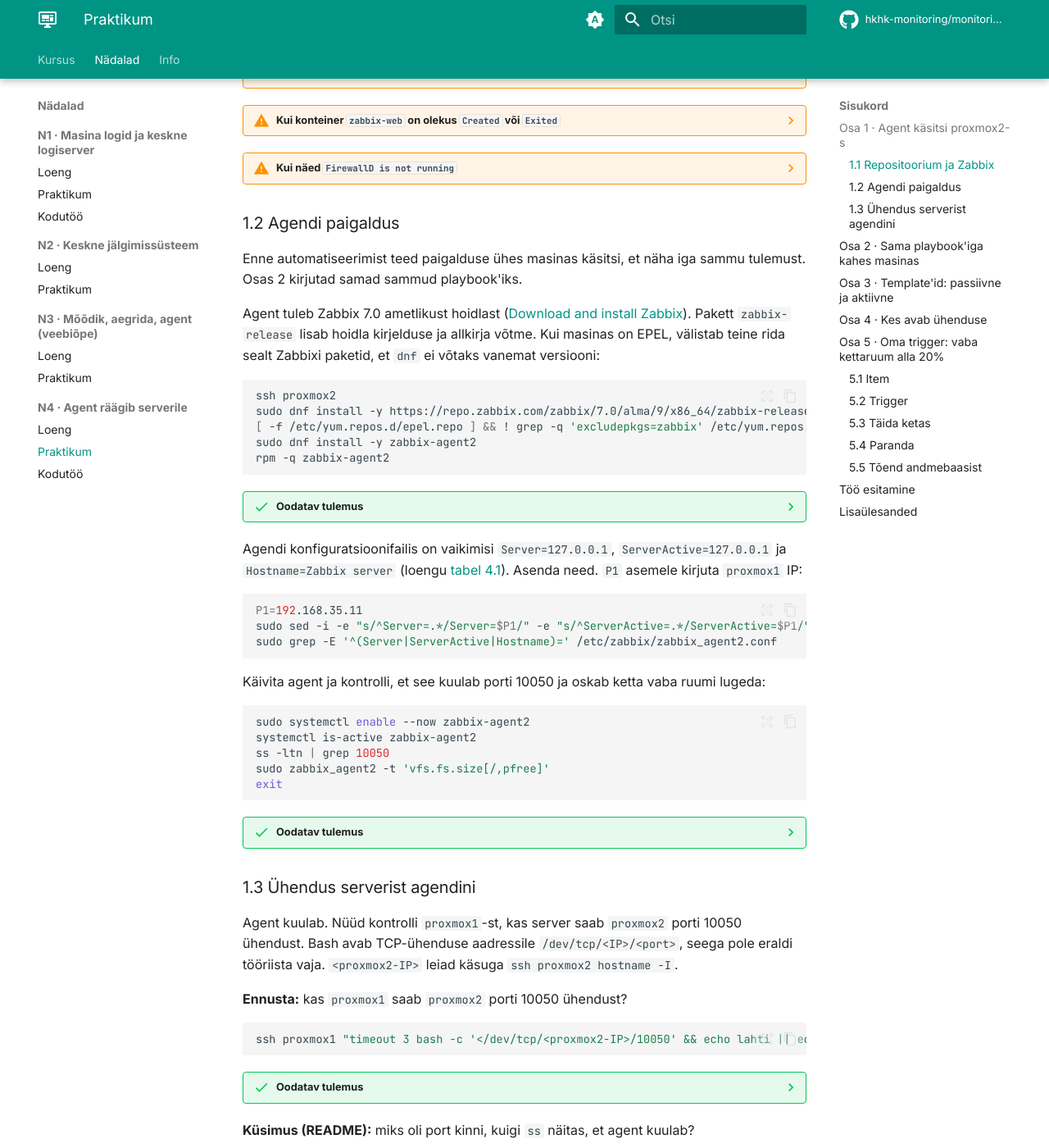
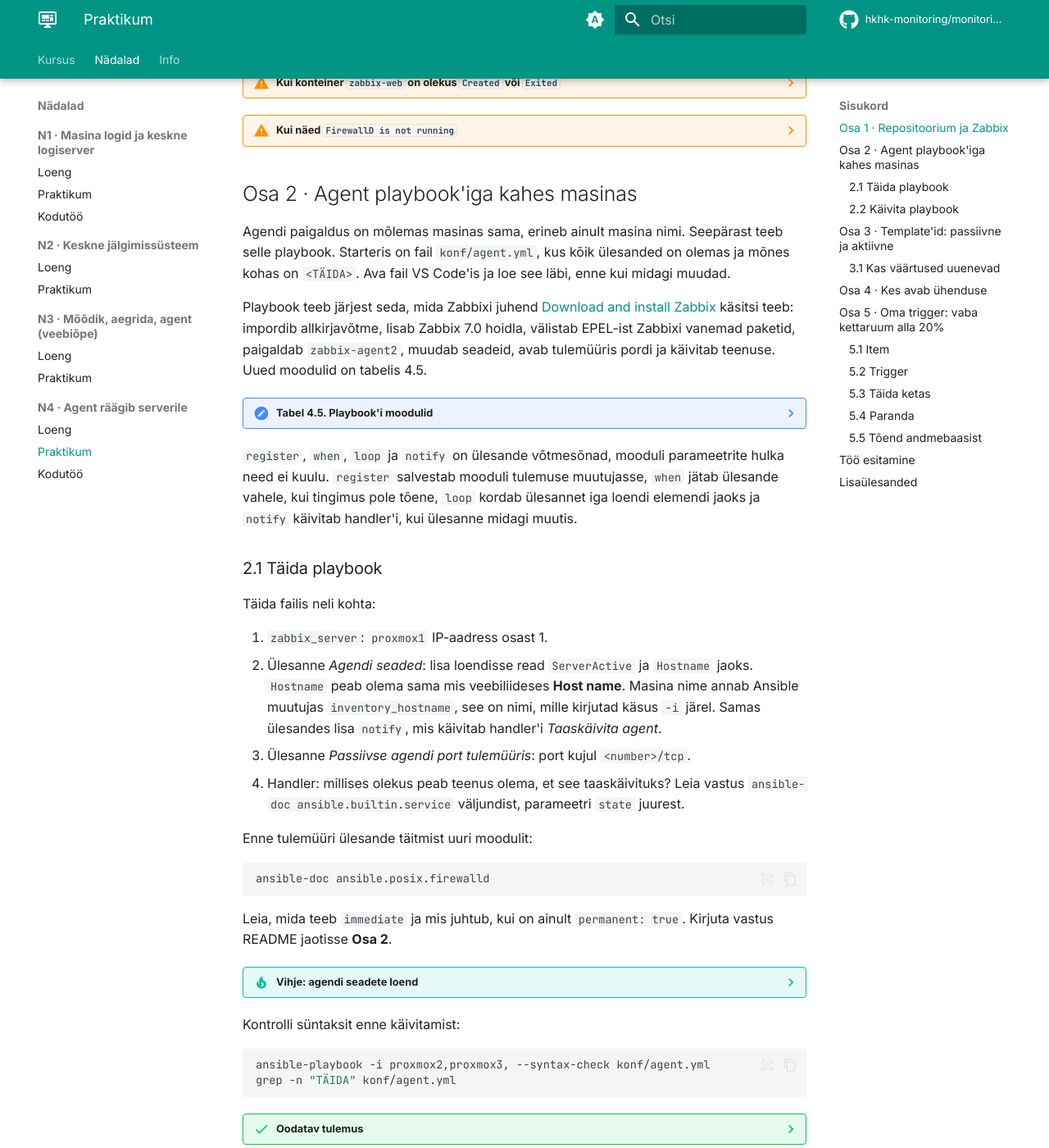
Before and after one commit to hkhk-monitoring/monitoring, an MkDocs documentation site: the page built from docs/week04/lab.md, in a window 1280 px wide and 1400 px high, scrolled down 1348 px. Shown: the whole window at 82% size. Built offline with MkDocs 1.6.1 and Material for MkDocs 9.7.7, drawn with Linux system fonts in a browser that asks for light colours; comment, search, counter and statistics services are not loaded; some of the changed text lies outside the part shown.

Commit message:
N4 loeng ja praktikum koos joonistega

````diff
--- a/docs/week04/lab.md
+++ b/docs/week04/lab.md
@@ -7,29 +7,26 @@
 
 # Praktikum: agent räägib serverile
 
-Täna paigaldad Zabbix agent 2 kõigepealt käsitsi `proxmox2`-sse ja seejärel Ansible'i playbook'iga mõlemasse jälgitavasse masinasse, seod hostid template'iga ja kirjutad trigger'i, mis teeb probleemi, kui vaba kettaruumi on alla 20%.
+Täna paigaldad Zabbix agent 2 Ansible'i playbook'iga mõlemasse jälgitavasse masinasse, seod hostid valmis template'iga, kontrollid, et mõõteväärtused uuenevad, ja teed oma trigger'i, mis annab probleemi, kui vaba kettaruumi on alla 20%.
 
 **Edenemine:** laboritahvel <http://192.168.125.187:8092/> (VPN-iga).
 
 ??? abstract "Õpiväljundid"
     Pärast loengut ja praktikumi oskad:
 
-    1. paigaldada Zabbix agent 2 ametlikust hoidlast ja seadistada `Server`, `ServerActive` ja `Hostname`;
-    2. kirjutada playbook'i, mis paigaldab agendi mitmesse masinasse ja annab teisel käivitusel `changed=0`;
-    3. siduda hosti passiivse või aktiivse agendi template'iga ja näidata, kumb vajab avatud porti 10050;
-    4. luua item'i ja trigger'i, mis teeb probleemi, kui vaba kettaruumi on alla 20%;
-    5. tekitada probleemi ja näidata andmebaasist, et see tekkis ja lahenes.
+    1. paigaldada ja seadistada Zabbix agent 2 Ansible'i playbook'iga mitmes masinas;
+    2. eristada passiivseid ja aktiivseid kontrolle ühenduse algataja järgi;
+    3. siduda hostid sobivate template'itega ja kontrollida mõõteväärtuste uuenemist;
+    4. luua oma trigger'i ning tõendada probleemi tekkimist ja lahenemist.
 
 <figure markdown="span">
   ![proxmox1-s Zabbix server ja veebiliides; server küsib proxmox2 agendilt porti 10050, proxmox3 agent saadab ise serveri porti 10051; sinu arvuti paigaldab agendid Ansible'iga](../images/n04_agent_praktikum.svg)
-  <figcaption>Joonis 4.2. Praktikumi ülesehitus. `proxmox2` on passiivne ja `proxmox3` aktiivne agent (Talvik, 2026).</figcaption>
+  <figcaption>Joonis 4.4. Praktikumi ülesehitus. `proxmox2` on passiivne ja `proxmox3` aktiivne agent (Talvik, 2026).</figcaption>
 </figure>
 
 Rida **Ennusta** tähendab, et enne käsku mõtled läbi, mis juhtub. Vastus on kokkuvolditud plokis.
 
-## Osa 1 · Agent käsitsi proxmox2-s
-
-### 1.1 Repositoorium ja Zabbix
+## Osa 1 · Repositoorium ja Zabbix
 
 Ava Classroom 50 link ([Praktikum 4 - Agent räägib serverile](https://classroom50.org/hkhk-monitoring/it24-monitooring/assignments)) ja klooni oma repositoorium:
 
@@ -45,9 +42,9 @@
     README.md  konf  logid  zabbix
     ```
 
-    `README.md`-sse kirjutad vastused, pealkirjad on juba olemas. Playbook läheb kausta `konf/`, tõendid kausta `logid/`. Kaustas `zabbix/` on Zabbixi Compose'i fail neile, kellel Zabbix veel puudub.
+    `README.md`-sse kirjutad vastused, pealkirjad on juba olemas. Kaustas `konf/` on poolik playbook `agent.yml`, tõendid lähevad kausta `logid/`. Kaustas `zabbix/` on Zabbixi Compose'i fail neile, kellel Zabbix veel puudub.
 
-Agent saadab andmed Zabbixi serverile. Seepärast peab Zabbix `proxmox1`-s töötama ja seal peavad olema hostid `proxmox2` ja `proxmox3`. Kontrolli seda ja jälgitavate masinate tulemüüri, sest osa 1 katse sõltub sellest:
+Agent saadab andmed Zabbixi serverile. Seepärast peab Zabbix `proxmox1`-s töötama ja seal peavad olema hostid `proxmox2` ja `proxmox3`. Kontrolli seda ja jälgitavate masinate tulemüüri, sest osade 2 ja 4 katsed sõltuvad sellest:
 
 ```bash
 ssh proxmox1 "cd ~/zabbix && docker compose start && docker compose ps"
@@ -58,7 +55,7 @@
 
 ??? success "Oodatav tulemus"
 
-    Kolm konteinerit olekus `Up`, siis `proxmox1` IP-aadress (näiteks `192.168.35.11`) ja kaks korda `running`. IP-aadress läheb agendi seadetesse. Veebiliides on aadressil `http://<proxmox1-IP>:8080` ja seal on hostid `proxmox2` ja `proxmox3` template'iga *ICMP Ping*.
+    Kolm konteinerit olekus `Up`, siis `proxmox1` IP-aadress (näiteks `192.168.35.11`) ja kaks korda `running`. IP-aadress läheb playbook'i muutujasse `zabbix_server`. Veebiliides on aadressil `http://<proxmox1-IP>:8080` ja seal on hostid `proxmox2` ja `proxmox3` template'iga *ICMP Ping*.
 
 ??? warning "Kui näed `No such file or directory` või `no configuration file provided`"
     Sul ei ole `proxmox1`-s Zabbixit. Käivita see starteri failiga oma arvutist, repositooriumi kaustas:
@@ -79,180 +76,86 @@
 ??? warning "Kui näed `FirewallD is not running`"
     Masinas pole tulemüür sees. Käivita see: `sudo systemctl enable --now firewalld`. SSH on vaikimisi lubatud.
 
-### 1.2 Agendi paigaldus
+## Osa 2 · Agent playbook'iga kahes masinas
 
-Enne automatiseerimist teed paigalduse ühes masinas käsitsi, et näha iga sammu tulemust. Osas 2 kirjutad samad sammud playbook'iks.
+Agendi paigaldus on mõlemas masinas sama, erineb ainult masina nimi. Seepärast teeb selle playbook. Starteris on fail `konf/agent.yml`, kus kõik ülesanded on olemas ja mõnes kohas on `<TÄIDA>`. Ava fail VS Code'is ja loe see läbi, enne kui midagi muudad.
 
-Agent tuleb Zabbix 7.0 ametlikust hoidlast ([Download and install Zabbix](https://www.zabbix.com/download?zabbix=7.0&os_distribution=alma_linux&os_version=9&components=agent_2&db=&ws=)). Pakett `zabbix-release` lisab hoidla kirjelduse ja allkirja võtme. Kui masinas on EPEL, välistab teine rida sealt Zabbixi paketid, et `dnf` ei võtaks vanemat versiooni:
-
-```bash
-ssh proxmox2
-sudo dnf install -y https://repo.zabbix.com/zabbix/7.0/alma/9/x86_64/zabbix-release-latest-7.0.el9.noarch.rpm
-[ -f /etc/yum.repos.d/epel.repo ] && ! grep -q 'excludepkgs=zabbix' /etc/yum.repos.d/epel.repo && sudo sed -i '/^\[epel\]/a excludepkgs=zabbix*' /etc/yum.repos.d/epel.repo
-sudo dnf install -y zabbix-agent2
-rpm -q zabbix-agent2
-```
-
-??? success "Oodatav tulemus"
-
-    `zabbix-agent2-7.0.32-release1.el9.x86_64` (või uuem 7.0). Kui versioon algab `6.`, tuli pakett EPEL-ist: kontrolli `grep excludepkgs /etc/yum.repos.d/epel.repo` ja paigalda uuesti.
-
-Agendi konfiguratsioonifailis on vaikimisi `Server=127.0.0.1`, `ServerActive=127.0.0.1` ja `Hostname=Zabbix server` (loengu [tabel 4.1](lecture.md#2-agendi-paigaldus-ja-kolm-seadet)). Asenda need. `P1` asemele kirjuta `proxmox1` IP:
-
-```bash
-P1=192.168.35.11
-sudo sed -i -e "s/^Server=.*/Server=$P1/" -e "s/^ServerActive=.*/ServerActive=$P1/" -e "s/^Hostname=.*/Hostname=proxmox2/" /etc/zabbix/zabbix_agent2.conf
-sudo grep -E '^(Server|ServerActive|Hostname)=' /etc/zabbix/zabbix_agent2.conf
-```
-
-Käivita agent ja kontrolli, et see kuulab porti 10050 ja oskab ketta vaba ruumi lugeda:
-
-```bash
-sudo systemctl enable --now zabbix-agent2
-systemctl is-active zabbix-agent2
-ss -ltn | grep 10050
-sudo zabbix_agent2 -t 'vfs.fs.size[/,pfree]'
-exit
-```
-
-??? success "Oodatav tulemus"
-
-    `active`, rida `LISTEN ... 0.0.0.0:10050` (või `*:10050`) ja võti koos väärtusega, näiteks `vfs.fs.size[/,pfree]  [s|71.42]`. See on juurfailisüsteemi vaba ruum protsentides. Kirjuta see README-sse, osas 5 läheb seda vaja.
-
-### 1.3 Ühendus serverist agendini
-
-Agent kuulab. Nüüd kontrolli `proxmox1`-st, kas server saab `proxmox2` porti 10050 ühendust. Bash avab TCP-ühenduse aadressile `/dev/tcp/<IP>/<port>`, seega pole eraldi tööriista vaja. `<proxmox2-IP>` leiad käsuga `ssh proxmox2 hostname -I`.
-
-**Ennusta:** kas `proxmox1` saab `proxmox2` porti 10050 ühendust?
-
-```bash
-ssh proxmox1 "timeout 3 bash -c '</dev/tcp/<proxmox2-IP>/10050' && echo lahti || echo kinni"
-```
-
-??? success "Oodatav tulemus"
-
-    `kinni` ja võib-olla `No route to host`. Agent kuulab, aga `proxmox2` tulemüür ei lase ühendust temani. Ava port:
-
-    ```bash
-    ssh proxmox2 "sudo firewall-cmd --permanent --add-port=10050/tcp && sudo firewall-cmd --reload"
-    ```
-
-    Korda kontrolli: nüüd on vastus `lahti`.
-
-**Küsimus (README):** miks oli port kinni, kuigi `ss` näitas, et agent kuulab?
-
-Veebiliideses on `proxmox2` juures ZBX endiselt hall. Hostil on ainult template *ICMP Ping* ja selles pole ühtegi agendi item'it, seega server ei küsi agendilt veel midagi. See muutub osas 3.
-
-## Osa 2 · Sama playbook'iga kahes masinas
-
-`proxmox3` vajab samu samme, ainult `Hostname` on teine. Käsitsi kordamise asemel kirjutad need playbook'iks. Playbook kirjeldab soovitud olekut kõigi masinate jaoks ja `Hostname` tuleb masinate loendist (`-i`) muutujaga `inventory_hostname`.
-
-**Nõuded (`konf/agent.yml`):**
-
-- impordib Zabbixi allkirja võtme `https://repo.zabbix.com/RPM-GPG-KEY-ZABBIX-B5333005` ja paigaldab hoidla paketi (sama URL mis osas 1);
-- kui `/etc/yum.repos.d/epel.repo` on olemas, lisab sinna rea `excludepkgs=zabbix*`;
-- paigaldab `zabbix-agent2`;
-- paneb failis `/etc/zabbix/zabbix_agent2.conf` paika `Server`, `ServerActive` ja `Hostname` ning taaskäivitab agendi **ainult siis, kui fail muutus** (handler);
-- avab tulemüüris pordi `10050/tcp` nii, et see jääb alles ka pärast taaskäivitust;
-- agent töötab ja käivitub koos masinaga;
-- teine käivitus annab `changed=0`.
-
-Uued moodulid on tabelis 4.5.
+Playbook teeb järjest seda, mida Zabbixi juhend [Download and install Zabbix](https://www.zabbix.com/download?zabbix=7.0&os_distribution=alma_linux&os_version=9&components=agent_2&db=&ws=) käsitsi teeb: impordib allkirjavõtme, lisab Zabbix 7.0 hoidla, välistab EPEL-ist Zabbixi vanemad paketid, paigaldab `zabbix-agent2`, muudab seadeid, avab tulemüüris pordi ja käivitab teenuse. Uued moodulid on tabelis 4.5.
 
 ??? note "Tabel 4.5. Playbook'i moodulid"
     | Moodul | Mida teeb | Parameetrid selles playbook'is |
     |---|---|---|
-    | [`ansible.builtin.rpm_key`](https://docs.ansible.com/ansible/latest/collections/ansible/builtin/rpm_key_module.html) | impordib paketihalduri allkirja võtme | `key`, `state` |
+    | [`ansible.builtin.rpm_key`](https://docs.ansible.com/ansible/latest/collections/ansible/builtin/rpm_key_module.html) | impordib paketihalduri allkirjavõtme | `key`, `state` |
     | [`ansible.builtin.dnf`](https://docs.ansible.com/ansible/latest/collections/ansible/builtin/dnf_module.html) | paigaldab paketi nimest või URL-ist | `name`, `state` |
     | [`ansible.builtin.stat`](https://docs.ansible.com/ansible/latest/collections/ansible/builtin/stat_module.html) | uurib, kas fail on olemas, midagi ei muuda | `path` |
     | [`ansible.builtin.lineinfile`](https://docs.ansible.com/ansible/latest/collections/ansible/builtin/lineinfile_module.html) | tagab, et failis on üks kindel rida | `path`, `regexp`, `line`, `insertafter` |
     | [`ansible.posix.firewalld`](https://docs.ansible.com/ansible/latest/collections/ansible/posix/firewalld_module.html) | avab või sulgeb pordi firewalld-s | `port`, `permanent`, `immediate`, `state` |
     | [`ansible.builtin.service`](https://docs.ansible.com/ansible/latest/collections/ansible/builtin/service_module.html) | käivitab teenuse ja lisab selle käivitusse | `name`, `state`, `enabled` |
 
+`register`, `when`, `loop` ja `notify` on ülesande võtmesõnad, mooduli parameetrite hulka need ei kuulu. `register` salvestab mooduli tulemuse muutujasse, `when` jätab ülesande vahele, kui tingimus pole tõene, `loop` kordab ülesannet iga loendi elemendi jaoks ja `notify` käivitab handler'i, kui ülesanne midagi muutis.
 
-`register`, `when`, `loop` ja `notify` on ülesande võtmesõnad, mooduli parameetrite hulka need ei kuulu. `register` salvestab mooduli tulemuse muutujasse, `when` jätab ülesande vahele, kui tingimus pole tõene, ja `loop` kordab ülesannet iga loendi elemendi jaoks.
+### 2.1 Täida playbook
 
-Enne kirjutamist uuri tulemüüri moodulit:
+Täida failis neli kohta:
+
+1. `zabbix_server`: `proxmox1` IP-aadress osast 1.
+2. Ülesanne *Agendi seaded*: lisa loendisse read `ServerActive` ja `Hostname` jaoks. `Hostname` peab olema sama mis veebiliideses **Host name**. Masina nime annab Ansible muutujas `inventory_hostname`, see on nimi, mille kirjutad käsus `-i` järel. Samas ülesandes lisa `notify`, mis käivitab handler'i *Taaskäivita agent*.
+3. Ülesanne *Passiivse agendi port tulemüüris*: port kujul `<number>/tcp`.
+4. Handler: millises olekus peab teenus olema, et see taaskäivituks? Leia vastus `ansible-doc ansible.builtin.service` väljundist, parameetri `state` juurest.
+
+Enne tulemüüri ülesande täitmist uuri moodulit:
 
 ```bash
 ansible-doc ansible.posix.firewalld
 ```
 
-Leia, mida teeb `immediate` ja mis juhtub, kui paned ainult `permanent: true`. Kirjuta vastus README-sse.
+Leia, mida teeb `immediate` ja mis juhtub, kui on ainult `permanent: true`. Kirjuta vastus README jaotisse **Osa 2**.
 
-??? tip "Vihje: playbook'i ülesehitus"
-
+??? tip "Vihje: agendi seadete loend"
     ```yaml
-    - name: Zabbix agent 2 jälgitavatesse masinatesse
-      hosts: all
-      become: true
-      vars:
-        zabbix_server: 192.168.35.11        # proxmox1 IP
-      tasks:
-        - name: Zabbixi pakettide allkirja võti
-          ansible.builtin.rpm_key:
-            key: https://repo.zabbix.com/RPM-GPG-KEY-ZABBIX-B5333005
-            state: present
-
-        - name: Zabbix 7.0 repositoorium
-          ansible.builtin.dnf:
-            name: https://repo.zabbix.com/zabbix/7.0/alma/9/x86_64/zabbix-release-latest-7.0.el9.noarch.rpm
-            state: present
-
-        - name: Kas EPEL on olemas
-          ansible.builtin.stat:
-            path: /etc/yum.repos.d/epel.repo
-          register: epel
-
-        - name: EPEL ei paku Zabbixi pakette
-          ansible.builtin.lineinfile:
-            path: /etc/yum.repos.d/epel.repo
-            insertafter: '^\[epel\]'
-            line: excludepkgs=zabbix*
-          when: epel.stat.exists
-
-        # ... pakett zabbix-agent2
-
-        - name: Agendi seaded
-          ansible.builtin.lineinfile:
-            path: /etc/zabbix/zabbix_agent2.conf
-            regexp: "^{{ item.key }}="
-            line: "{{ item.key }}={{ item.value }}"
           loop:
             - { key: Server, value: "{{ zabbix_server }}" }
-            # ... ServerActive ja Hostname
+            - { key: ServerActive, value: "{{ zabbix_server }}" }
+            - { key: Hostname, value: "{{ inventory_hostname }}" }
           notify: Taaskäivita agent
-
-        # ... port 10050/tcp tulemüüris (tabel 4.5)
-        # ... teenus zabbix-agent2 töötab ja käivitub koos masinaga
-
-      handlers:
-        - name: Taaskäivita agent
-          ansible.builtin.service:
-            name: zabbix-agent2
-            state: restarted
     ```
     `regexp: "^Server="` ei leia rida `ServerActive=`, sest pärast sõna `Server` peab kohe tulema `=`.
 
-**Ennusta:** `proxmox2` on osa 1 järel juba soovitud olekus, `proxmox3`-s pole midagi tehtud. Mida näitab `PLAY RECAP` kummagi kohta?
+Kontrolli süntaksit enne käivitamist:
+
+```bash
+ansible-playbook -i proxmox2,proxmox3, --syntax-check konf/agent.yml
+grep -n "TÄIDA" konf/agent.yml
+```
+
+??? success "Oodatav tulemus"
+    Esimene käsk väljastab `playbook: konf/agent.yml`. `grep` ei leia midagi: kõik kohad on täidetud.
+
+### 2.2 Käivita playbook
+
+**Ennusta:** kumbki masin on täiesti uus. Kas `PLAY RECAP` näitab mõlema kohta sama `changed` arvu? Kas handler käivitub?
 
 ```bash
 ansible-playbook -i proxmox2,proxmox3, konf/agent.yml
 ```
 
 ??? success "Oodatav tulemus"
+    Mõlemas masinas on enamik ülesandeid `changed` ja lõpus käivitus handler *Taaskäivita agent*, sest seadete fail muutus. `failed=0`. Kui ühes masinas on EPEL ja teises mitte, erineb `changed` arv ühe võrra.
 
-    `proxmox2`: `changed=0` (või `1`, kui osas 1 jäi EPEL-i rida lisamata). `proxmox3`: enamik ülesandeid on `changed`, sest need tehti esimest korda, ja lõpus taaskäivitas handler agendi. Mõlemal `failed=0`.
+??? warning "Kui näed `Failed to validate GPG signature for zabbix-release`"
+    Ansible kontrollib ka URL-ist paigaldatava paketi allkirja. Ülesanne `rpm_key` peab olema enne hoidla paketi ülesannet.
 
-Käivita playbook teist korda ja salvesta väljund. Teine käivitus näitab, et playbook ei muuda masinaid, mis on juba soovitud olekus:
+??? warning "Kui agendi versioon algab `6.`"
+    Pakett tuli EPEL-ist. Kontrolli `ssh proxmox2 "grep excludepkgs /etc/yum.repos.d/epel.repo"`: rida peab olema sektsioonis `[epel]`.
+
+**Ennusta:** mida näitab `PLAY RECAP` teisel käivitusel? Kas handler käivitub uuesti?
 
 ```bash
 ansible-playbook -i proxmox2,proxmox3, konf/agent.yml | tee logid/a2-teine-kaivitus.txt
 ```
 
 ??? success "Oodatav tulemus"
-
-    `PLAY RECAP` all kaks rida, mõlemas `changed=0` ja `failed=0`. Kui kuskil on `changed=1`, vaata, mis ülesanne muutis midagi ka teisel korral, ja paranda see.
+    `PLAY RECAP` all kaks rida, mõlemas `changed=0` ja `failed=0`. Handler ei käivitunud, sest seadete fail ei muutunud. Kui kuskil on `changed=1`, vaata, mis ülesanne muutis midagi ka teisel korral, ja paranda see.
 
 Salvesta mõlema masina agendi olek tõendiks:
 
@@ -265,13 +168,18 @@
 ```
 
 ??? success "Oodatav tulemus"
+    Kummagi masina kohta `active`, pordi 10050 rida ja kolm seadet. `Hostname` on `proxmox2` ja `proxmox3`, `Server` ja `ServerActive` on `proxmox1` IP-aadress.
 
-    Kummagi masina kohta `active`, pordi 10050 rida ja kolm seadet. `Hostname` on `proxmox2` ja `proxmox3`, `Server` ja `ServerActive` on `proxmox1` IP.
+Kontrolli `proxmox1`-st, kas server saab `proxmox2` agendiga ühendust. Bash avab TCP-ühenduse aadressile `/dev/tcp/<IP>/<port>`, eraldi tööriista pole vaja. `<proxmox2-IP>` leiad käsuga `ssh proxmox2 hostname -I`.
 
-??? warning "Kui näed `Failed to validate GPG signature for zabbix-release`"
-    Ansible kontrollib ka URL-ist paigaldatava paketi allkirja. Ülesanne `rpm_key` peab olema enne hoidla paketi ülesannet.
+```bash
+ssh proxmox1 "timeout 3 bash -c '</dev/tcp/<proxmox2-IP>/10050' && echo lahti || echo kinni"
+```
 
-**Küsimus (README):** miks oli esimesel käivitusel `proxmox2` ja `proxmox3` `changed` arv erinev?
+??? success "Oodatav tulemus"
+    `lahti`. Agent kuulab ja tulemüür laseb ühenduse läbi.
+
+**Küsimus (README):** mis juhtuks, kui playbook'is poleks tulemüüri ülesannet? Kumma hosti andmed jääksid tulemata?
 
 ## Osa 3 · Template'id: passiivne ja aktiivne
 
@@ -298,6 +206,26 @@
     Otsi agendi logist sõna `not found`. Kui server ei leidnud hosti, ei klapi agendi `Hostname` veebiliidese väljaga **Host name** (ka suur- ja väiketäht loevad). Kui logis on `cannot connect`, kontrolli `proxmox3`-st: `timeout 3 bash -c '</dev/tcp/<proxmox1-IP>/10051' && echo lahti` ja `proxmox1`-s `docker compose ps`.
 
 **Küsimus (README):** mis on veerus **Type** `proxmox2` ja `proxmox3` item'ite erinevus ja mida see tähendab selle kohta, kes ühenduse avab?
+
+### 3.1 Kas väärtused uuenevad
+
+Template annab kümneid item'eid. Kontrolli kolme põhinäitu: mälu, protsessor ja kettaruum. Ava **Monitoring → Latest data**, filtris **Hosts:** `proxmox2` ja kirjuta väljale **Name** järjest `Available memory`, `CPU utilization` ja `Space: Available`. Iga rea juures on veerud **Last check** ja **Last value**.
+
+Kirjuta README tabelisse **Osa 3** iga item'i väärtus ja **Last check** aeg. Oota 1–2 minutit, värskenda lehte ja kirjuta uus aeg. Kui aeg ei muutunud, ei kogu Zabbix seda väärtust.
+
+??? warning "Kui `Space: Available` rida puudub"
+    Kettaruumi item'id loob discovery-reegel. Vali **Data collection → Hosts → proxmox2 → Discovery**, märgi reeglid ja vajuta **Execute now**.
+
+Võrdle üht väärtust masina seest loetuga. Agent ise loeb sama võtme nii:
+
+```bash
+ssh proxmox2 "sudo zabbix_agent2 -t 'vm.memory.size[available]'"
+```
+
+??? success "Oodatav tulemus"
+    Rida `vm.memory.size[available]  [u|1432551424]`. Väärtus on baitides, veebiliides näitab sama arvu ümardatuna (näiteks `1.33 GB`). Väike erinevus tuleb sellest, et mõõtmised tehti eri hetkel.
+
+**Küsimus (README):** kas käsu ja veebiliidese väärtus klapivad? Kui ei, siis miks?
 
 ## Osa 4 · Kes avab ühenduse
 
@@ -339,14 +267,14 @@
 
 - **Name:** `Vaba kettaruum /`
 - **Type:** **Zabbix agent**
-- **Key:** `vfs.fs.size[/,pfree]` (sama võti, mida kontrollisid osas 1 käsuga `zabbix_agent2 -t`)
+- **Key:** `vfs.fs.size[/,pfree]` (kontrolli seda enne: `ssh proxmox2 "sudo zabbix_agent2 -t 'vfs.fs.size[/,pfree]'"`)
 - **Type of information:** **Numeric (float)**
 - **Units:** `%`
 - **Update interval:** `30s`
 - **Add**. Väärtust näed poole minuti pärast **Monitoring → Latest data** all.
 
 ??? warning "Kui item on olekus Not supported"
-    Võti on vale. Hõljuta hiirt punase ikooni kohal, seal on põhjus. Kontrolli võtit masina seest: `sudo zabbix_agent2 -t '<võti>'`.
+    Võti on vale. Vii hiir punase ikooni kohale, seal on põhjus. Kontrolli võtit masina seest: `sudo zabbix_agent2 -t '<võti>'`.
 
 ### 5.2 Trigger
 
````
Also changed, not shown: other parts of docs/week04/lab.md (+1 -1 lines), docs/week04/lecture.md (+17 -23 lines), docs/images/n04_item_trigger.svg (added), docs/images/n04_passiivne_aktiivne.svg (added), docs/images/n04_seaded.svg (added).
